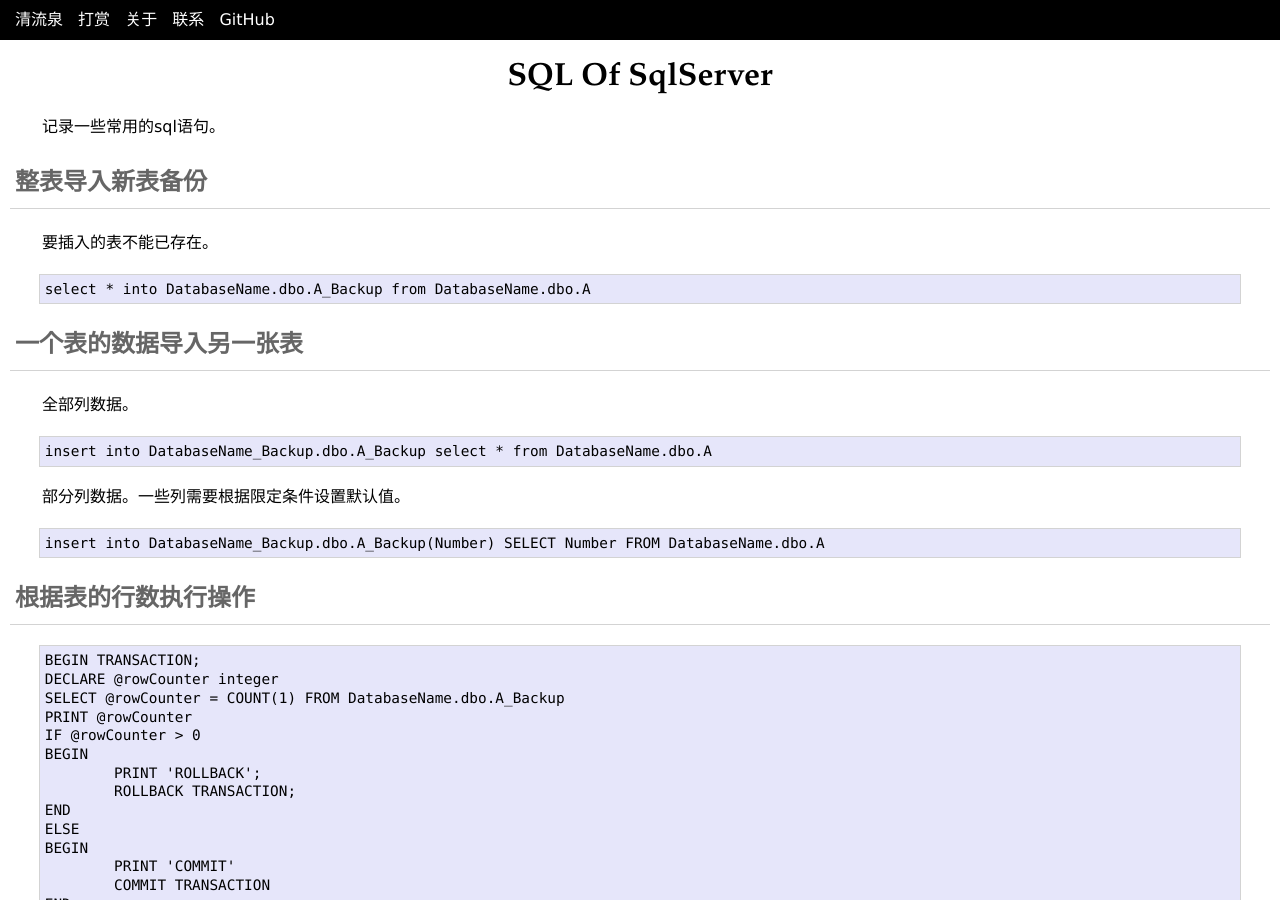
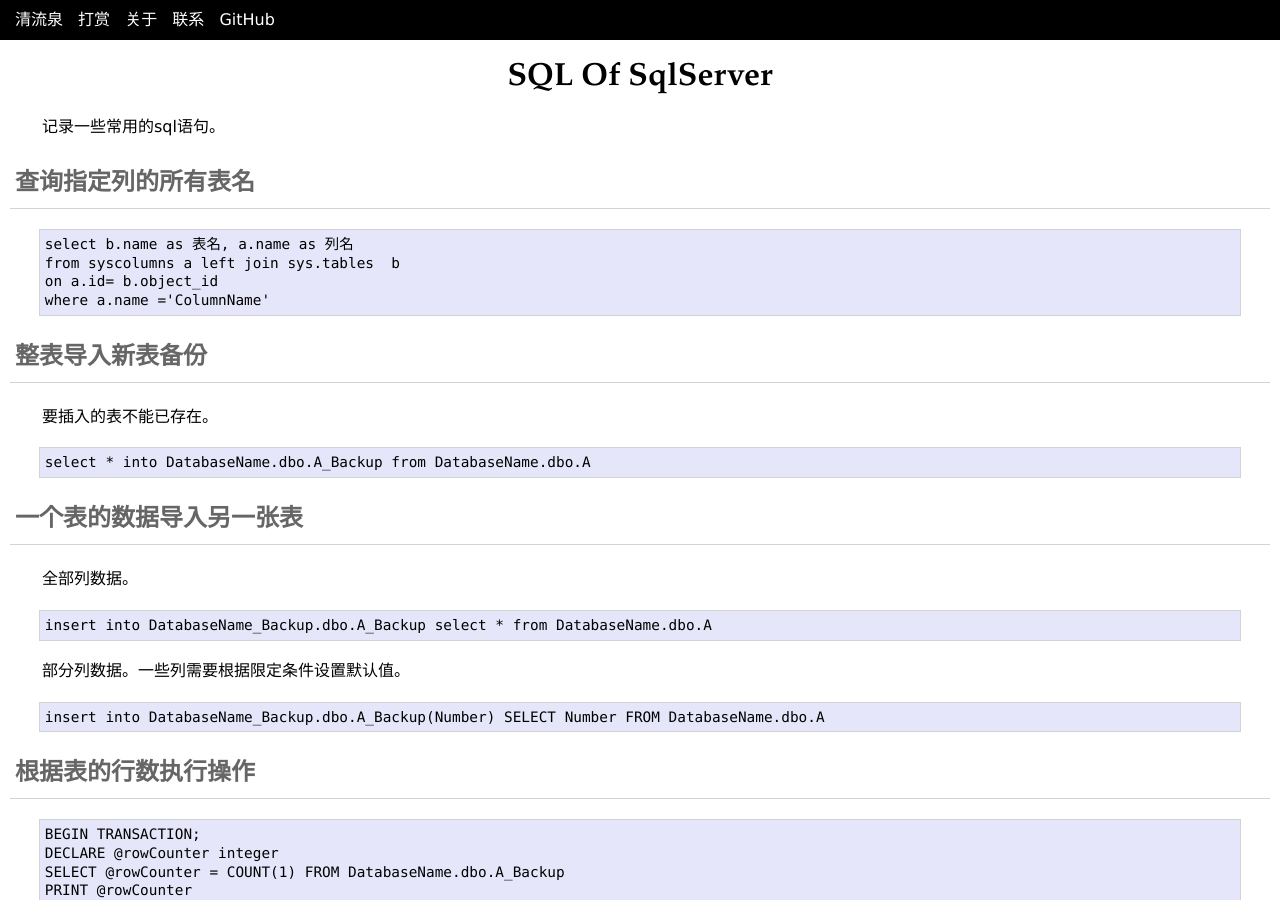
Before and after one commit to yinyongxian/yinyongxian.github.io, a Jekyll site: the page built from _posts/2020-05-20-sql-of-sql-server.html, in a window 1280 px wide and 900 px high. Built offline with Jekyll 4.4.1, drawn with Linux system fonts in a browser that asks for light colours.

Commit message:
查询指定列的所有表名

```diff
--- a/_posts/2020-05-20-sql-of-sql-server.html
+++ b/_posts/2020-05-20-sql-of-sql-server.html
@@ -15,6 +15,11 @@ title: SQL Of SqlServer
 <body>
     <h1>SQL Of SqlServer</h1>
     <p>记录一些常用的sql语句。</p>
+    <h2>查询指定列的所有表名</h2>
+    <p><pre>select b.name as 表名, a.name as 列名
+from syscolumns a left join sys.tables  b
+on a.id= b.object_id
+where a.name ='ColumnName'</pre></p>
     <h2>整表导入新表备份</h2>
     <p>要插入的表不能已存在。
     <pre>select * into DatabaseName.dbo.A_Backup from DatabaseName.dbo.A</pre>
```
